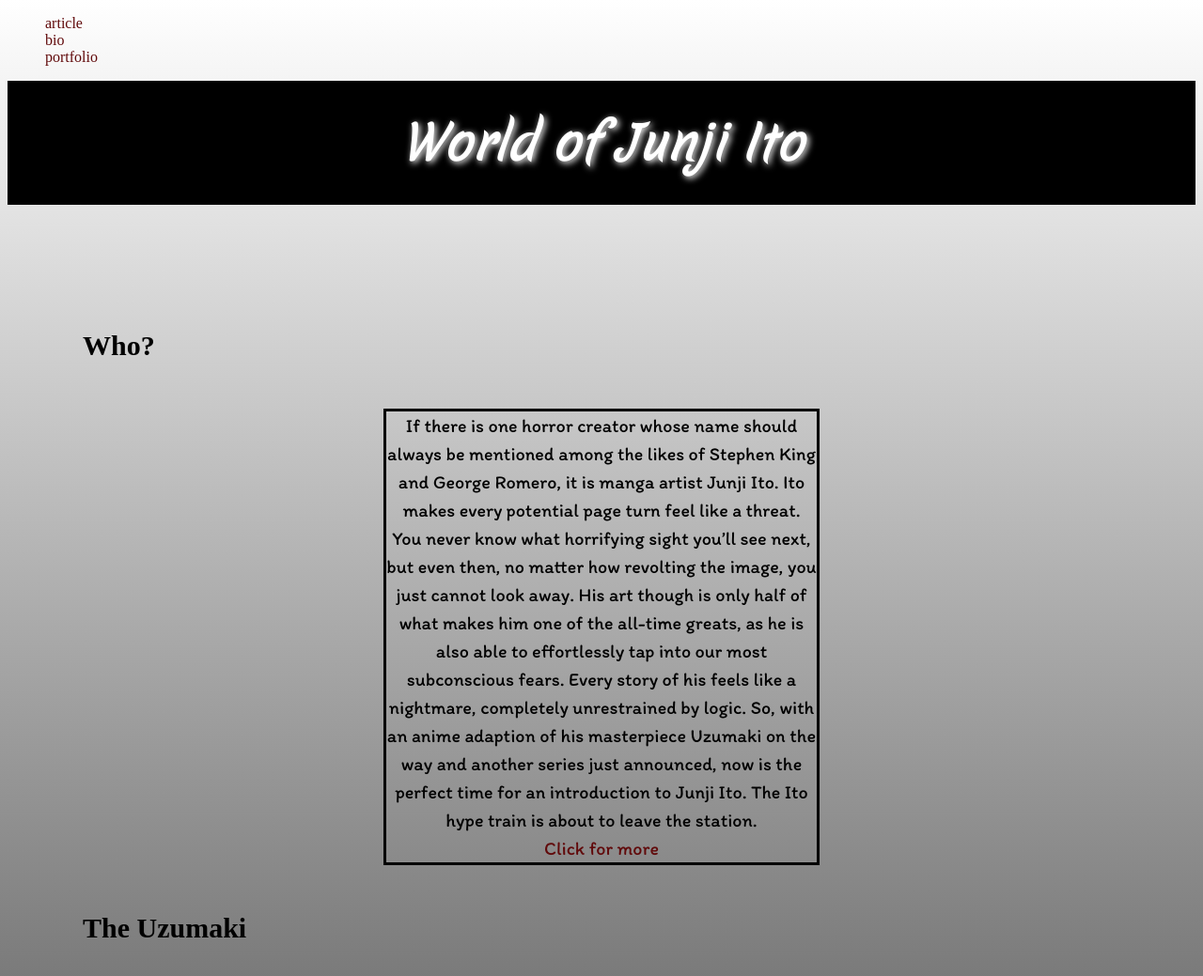
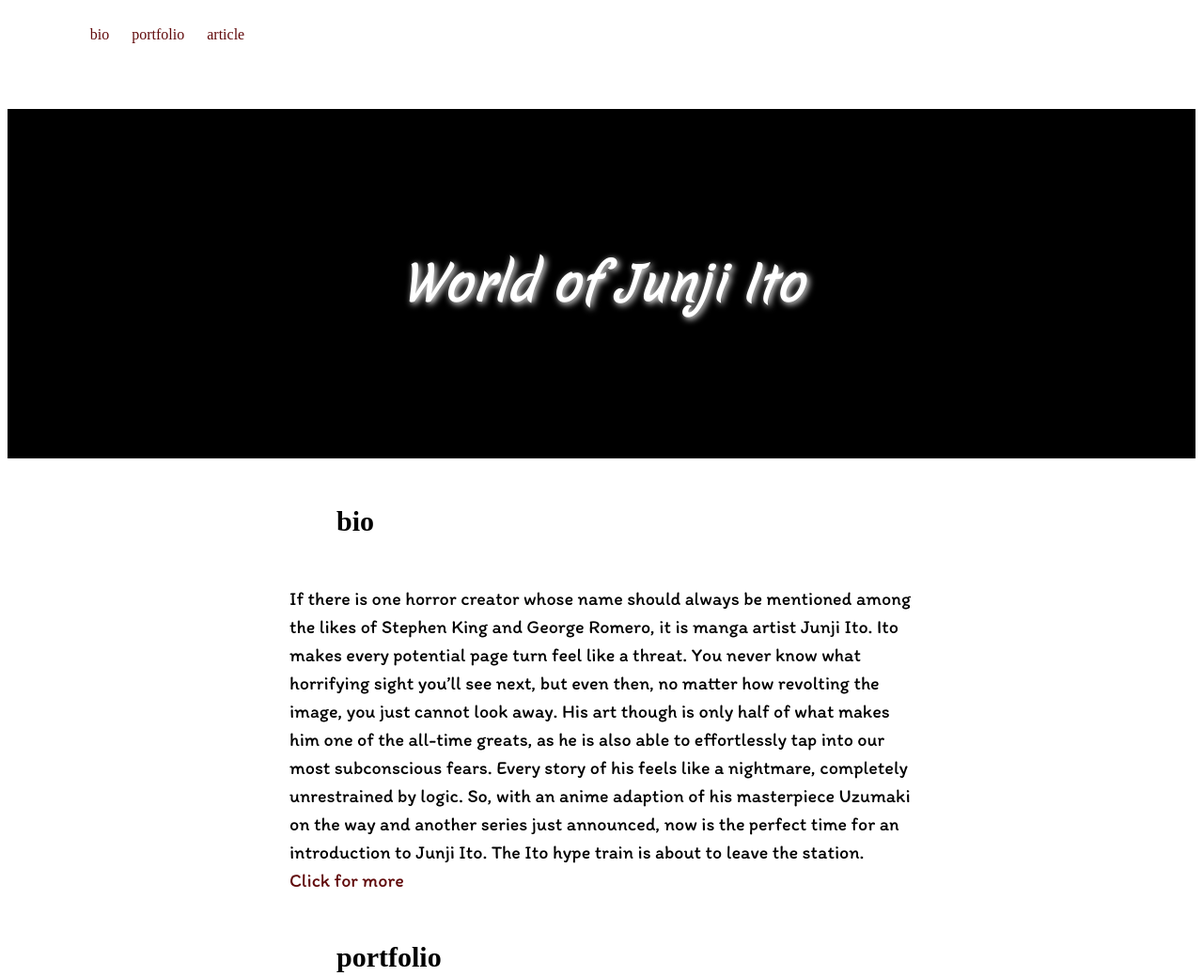
Before and after one commit to Tiff214/Project_1, a plain HTML site: page index.html in a window 1280 px wide. Shown: the top 1039 px of the page at 94% size. Drawn offline with Linux system fonts and the light colour scheme.

Commit message:
add id to link

```diff
--- a/index.html
+++ b/index.html
@@ -16,9 +16,10 @@
   <!-- start of my layout-->
   <nav>
     <ul class="nav-links">
-      <li> <a href="article"> article </a></li>
-      <li><a href="bio">bio </a></li>
-      <li><a href="portfolio"> portfolio</a></li>
+
+      <li><a href="#bio">bio </a></li>
+      <li><a href="#portfolio"> portfolio</a></li>
+		<li> <a href="#article"> article </a></li>
     </ul>
   </nav>
 
@@ -29,7 +30,7 @@
   <section>
 
     <article>
-      <h2>Who?</h2>
+      <h2 id="bio">bio</h2>
       <p>
         If there is one horror creator whose name should always be mentioned among the likes of Stephen King and George
         Romero, it is manga artist Junji Ito. Ito makes every potential page turn feel like a threat. You never know
@@ -46,7 +47,7 @@
     </article>
 
     <article>
-      <h2>The Uzumaki</h2>
+      <h2 id="portfolio">portfolio</h2>
       <p>
         For those unfamiliar with the title, the story follows a young girl named Kirie and her friend Shuichi as they
         battle an infectious obsession with spirals plaguing their seaside town. The infection warps the mind and bodies
@@ -60,7 +61,7 @@
 
 
     <article>
-      <h2>Now</h2>
+      <h2 id="article">article</h2>
       <p>
         Junji Ito Maniac: Japanese Tales of the Macabre, a new anime based on 20 different Ito stories, will debut on
         Netflix on January 19th, 2023. This horror anthology is directed by Karou Sawada and will contain 12 episodes.
--- a/stylesheet.css
+++ b/stylesheet.css
@@ -1,58 +1,60 @@
-html {
-	background: linear-gradient(white, black);
-}
-
-av {
+nav {
 	padding: 20px;
+	width: 300px;
 }
 
 .nav-links {
 	list-style-type: none;
+	margin: 0 auto;
+	padding: 0;
+	width: 200px;
+	text-align: center;
 }
+
 
 .nav-links li {
  display: inline;
 }
 
-.top-banner {
-	width: auto;
-	height: 240px;
-	text-align: center;
+.nav-links li a {
+ padding-left: 10px;
+ padding-right: 10px;
+	display: inline;
 }
+
+
 
 h1 {
 	font-size: 50px;
 	color: white;
 	font-style: italic;
 	font-family: 'Merienda', cursive;
-
+   margin: 50px auto;
 	background-color: black;
-	margin: 0px;
-	padding: 30px 30px;
 	text-shadow: 2px 2px 7px white;
+	padding: 0px;
+	text-align: center;
+	width: auto;
+	padding: 150px;
 
 }
 
 h2 {
 	font-size: 30px;
-	margin-left: 80px;
+	margin: 50px;
+
+}
+
+article{
+	margin: 20px 300px;
 }
 
 a {
 	display: block;
 	color: rgba(97, 10, 11, 1.00);
 	text-decoration: none;
-
-}
-
-
-
-a:hover {
-	text-shadow: 2px 2px red;
-	transition-duration: 1s;
-
-}
-
+	left: auto;
+	right: auto;}
 
 
 p {
@@ -61,14 +63,4 @@
 	line-height: 30px;
 	color: black;
 
-	margin: 50px 400px;
-	text-align: center;
-	border: solid 3px black;
 }
-
-p:hover {
-	background-color: rgba(251, 251, 251, 0.53);
-	border: solid 2px white;
-	box-shadow: 2px 2px 7px white;
-	transition-duration: 1s;
-}
```
